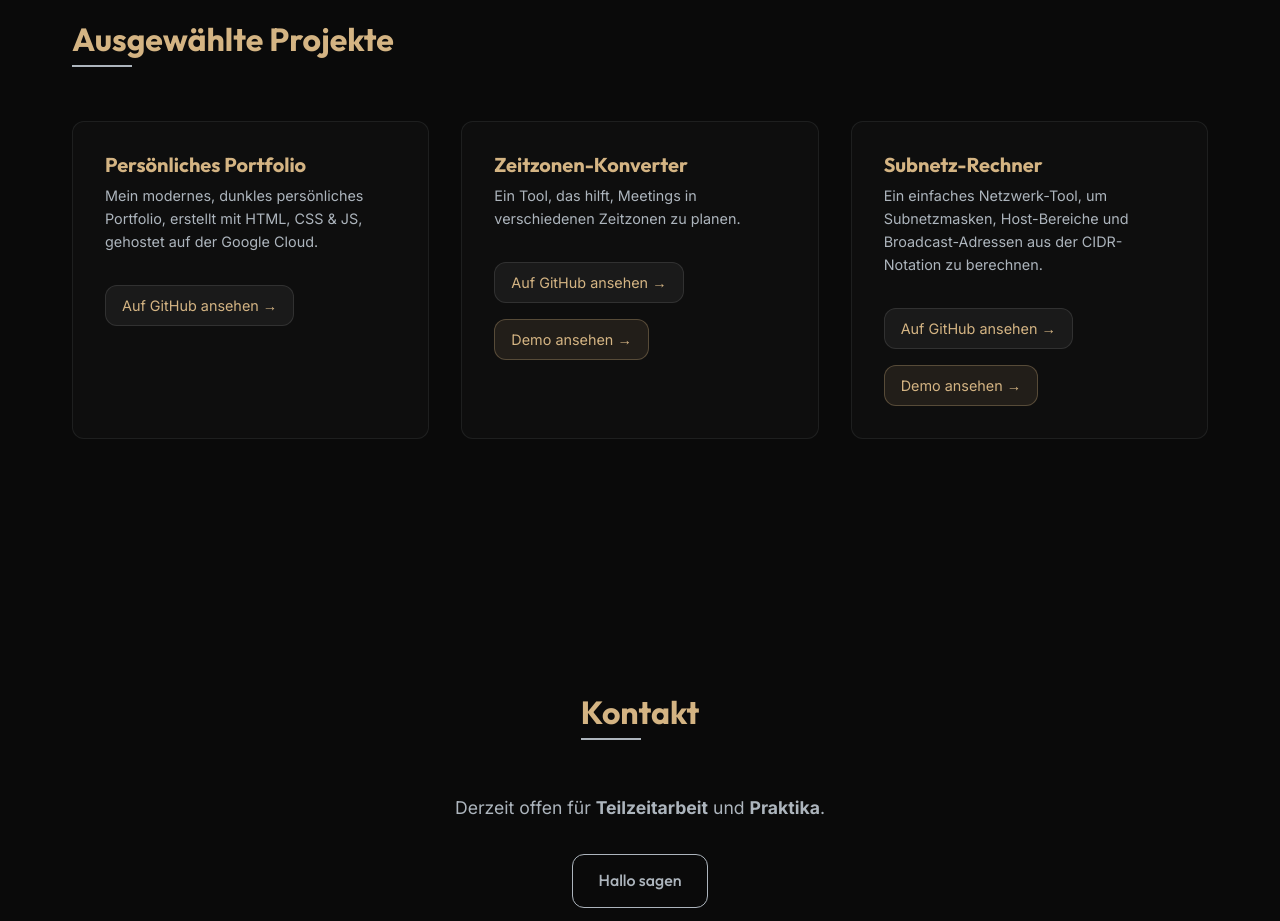
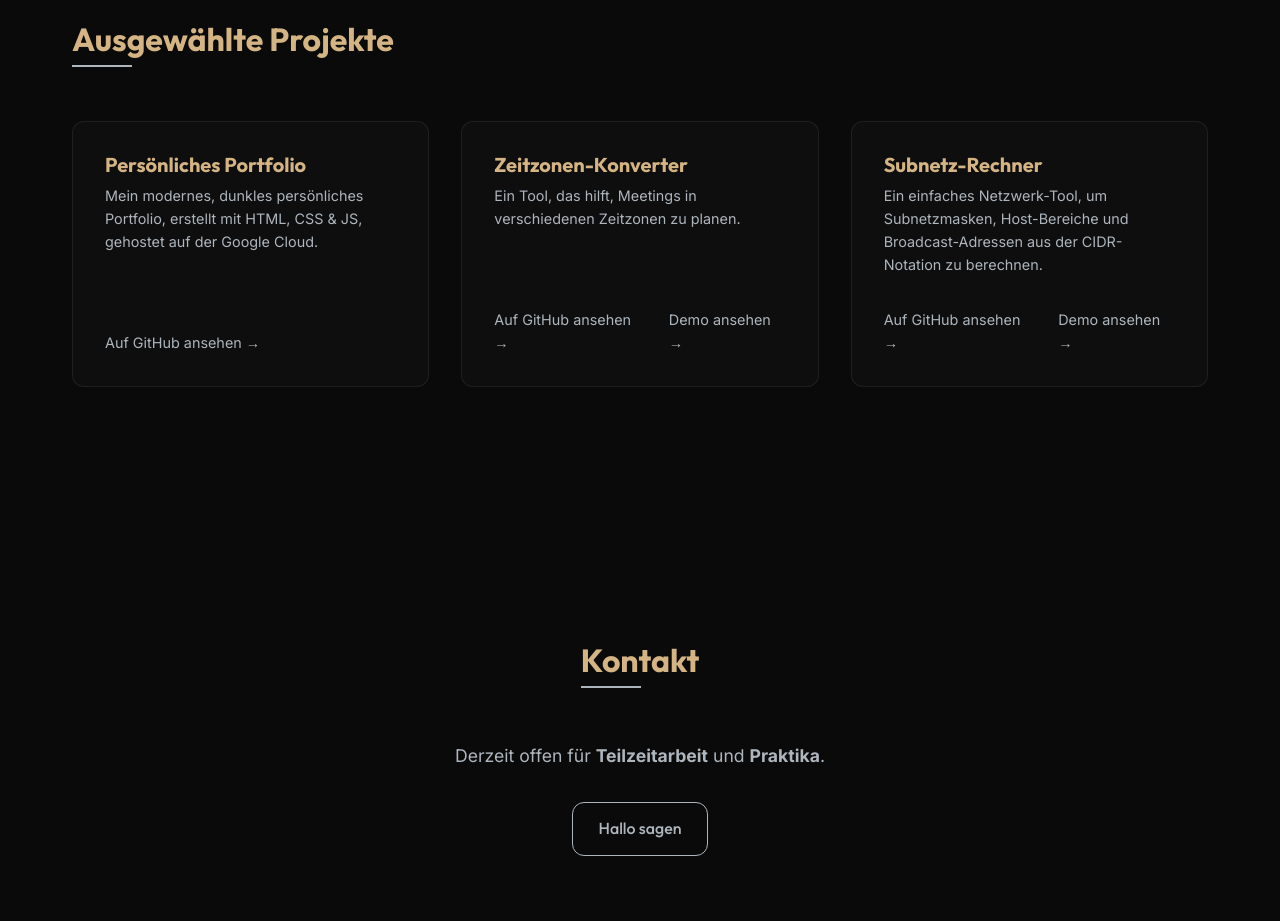
Before and after one commit to Johanneshaug/personal-portfolio, a website: page public/index.html in a window 1280 px wide. Shown: the part 1620-2541 px from the top of the page. Drawn offline with Linux system fonts and the light colour scheme.

Commit message:
style: Align project buttons and simplify styles

```diff
--- a/public/css/style.css
+++ b/public/css/style.css
@@ -377,6 +377,8 @@ ul {
     transition: var(--transition);
     border: 1px solid rgba(173, 181, 189, 0.1);
     /* Steel tint border */
+    display: flex;
+    flex-direction: column;
 }
 
 .project-card:hover {
@@ -400,6 +402,9 @@ ul {
 
 .project-info {
     padding: var(--spacing-md);
+    display: flex;
+    flex-direction: column;
+    flex-grow: 1;
 }
 
 .project-info h3 {
@@ -415,42 +420,29 @@ ul {
 
 .project-links {
     display: flex;
-    gap: 1rem;
+    gap: 1.5rem;
     align-items: center;
-    flex-wrap: wrap;
     margin-top: auto;
 }
 
 .project-link {
     font-size: 0.9rem;
-    color: var(--text-primary);
+    color: var(--text-secondary);
     font-weight: 500;
-    padding: 0.5rem 1rem;
-    border-radius: var(--border-radius);
-    background: rgba(255, 255, 255, 0.05);
-    border: 1px solid rgba(255, 255, 255, 0.1);
-    display: inline-flex;
-    align-items: center;
-    justify-content: center;
+    transition: var(--transition);
 }
 
 .project-link:hover {
-    background: rgba(255, 255, 255, 0.1);
-    border-color: rgba(255, 255, 255, 0.2);
-    transform: translateY(-2px);
+    color: var(--text-primary);
     text-decoration: none;
 }
 
 .demo-link {
-    background: rgba(212, 180, 131, 0.1);
-    color: var(--tan-accent);
-    border: 1px solid rgba(212, 180, 131, 0.3);
+    color: var(--accent-color);
 }
 
 .demo-link:hover {
-    background: rgba(212, 180, 131, 0.2);
-    color: var(--tan-accent);
-    border-color: var(--tan-accent);
+    color: #fff;
 }
 
 
```
